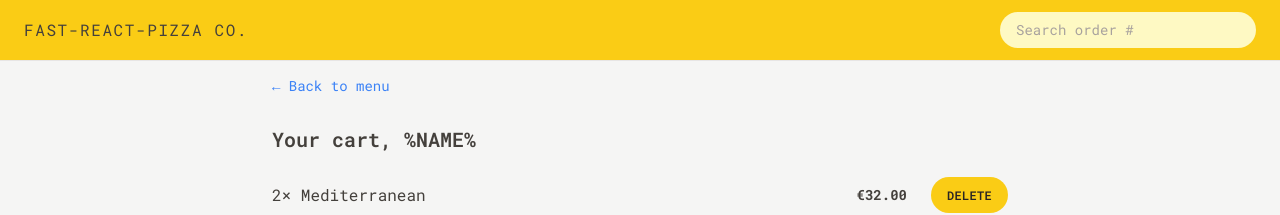
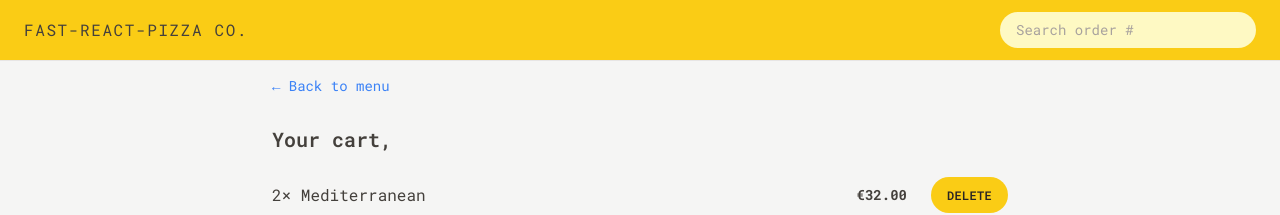
Before and after one commit to Devansh27112001/Fast-React-Pizza, a React (Vite) app: page /cart in a window 1280 px wide. Shown: the top 215 px of the page. Built offline with nearby package versions, Linux system fonts and the light colour scheme.

Commit message:
Usong the global --username state

```diff
--- a/src/features/cart/Cart.jsx
+++ b/src/features/cart/Cart.jsx
@@ -1,6 +1,7 @@
 import LinkButton from '../../ui/LinkButton';
 import Button from '../../ui/Button';
 import CartItem from './CartItem';
+import { useSelector } from 'react-redux';
 
 const fakeCart = [
     {
@@ -28,11 +29,14 @@
 
 function Cart() {
     const cart = fakeCart;
+    const username = useSelector((state) => state.user.username);
 
     return (
         <div className="px-4 py-3">
             <LinkButton to="/menu">&larr; Back to menu</LinkButton>
-            <h2 className="mt-7 text-xl font-semibold">Your cart, %NAME%</h2>
+            <h2 className="mt-7 text-xl font-semibold">
+                Your cart, {username}
+            </h2>
             <ul className="mt-3 divide-y divide-stone-200 border-b">
                 {cart.map((item) => (
                     <CartItem item={item} key={item.pizzaId} />
--- a/src/features/order/CreateOrder.jsx
+++ b/src/features/order/CreateOrder.jsx
@@ -2,6 +2,7 @@
 import { Form, redirect, useActionData, useNavigation } from 'react-router-dom';
 import { createOrder } from '../../services/apiRestaurant';
 import Button from '../../ui/Button';
+import { useSelector } from 'react-redux';
 
 // https://uibakery.io/regex-library/phone-number
 const isValidPhone = (str) =>
@@ -34,6 +35,8 @@
 ];
 
 function CreateOrder() {
+    const username = useSelector((state) => state.user.username);
+
     const navigation = useNavigation();
     const isSubmitting = navigation.state === 'submitting';
 
@@ -55,6 +58,7 @@
                         type="text"
                         name="customer"
                         className="input grow"
+                        defaultValue={username}
                         required
                     />
                 </div>
--- a/src/features/user/CreateUser.jsx
+++ b/src/features/user/CreateUser.jsx
@@ -2,15 +2,18 @@
 import Button from '../../ui/Button';
 import { updateName } from './userSlice';
 import { useDispatch } from 'react-redux';
+import { useNavigate } from 'react-router-dom';
 
 function CreateUser() {
     const dispatch = useDispatch();
     const [username, setUsername] = useState('');
+    const navigate = useNavigate();
 
     function handleSubmit(e) {
         e.preventDefault();
         if (!username) return;
         dispatch(updateName(username));
+        navigate('/menu');
     }
 
     return (
--- a/src/ui/Home.jsx
+++ b/src/ui/Home.jsx
@@ -1,5 +1,8 @@
+import { useSelector } from 'react-redux';
 import CreateUser from '../features/user/CreateUser';
+import Button from './Button';
 function Home() {
+    const username = useSelector((state) => state.user.username);
     return (
         <div className="my-10 px-4 text-center sm:my-16">
             <h1 className="mb-8 text-xl font-semibold md:text-3xl">
@@ -9,7 +12,13 @@
                     Straight out of the oven, straight to you.
                 </span>
             </h1>
-            <CreateUser />
+            {username === '' ? (
+                <CreateUser />
+            ) : (
+                <Button to="/menu" type="primary">
+                    Contuinue ordering, {username}
+                </Button>
+            )}
         </div>
     );
 }
```
